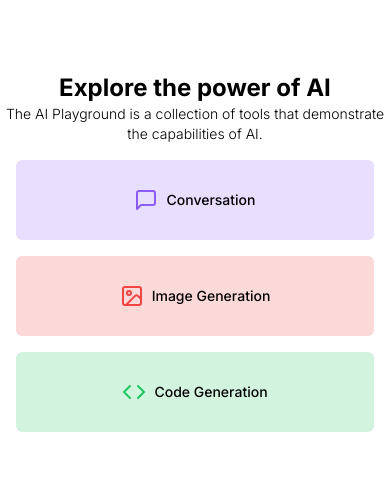
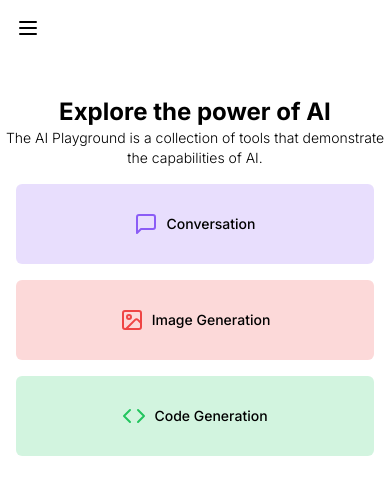
Before and after one commit to PrashanthBalakrishnan/ai-tools, a Next.js app: page / in a window 390 px wide. Shown: the top 494 px of the page. Built offline with nearby package versions, Linux system fonts and the light colour scheme.

Commit message:
fixed mobile nav

```diff
--- a/app/(site)/(dashboard)/conversation/page.tsx
+++ b/app/(site)/(dashboard)/conversation/page.tsx
@@ -11,7 +11,7 @@ import { useRouter } from "next/navigation";
 import Loader from "@/components/Loader";
 import { cn } from "@/lib/utils";
 import Empty from "@/components/Empty";
-import { Input } from "@/components/ui/Input";
+import Input from "@/components/ui/input";
 
 type messageType = {
   content: string;
@@ -21,7 +21,6 @@ type messageType = {
 const ConversationPage = () => {
   const [messages, setMessages] = useState<messageType[]>([]);
   const router = useRouter();
-
   const {
     register,
     handleSubmit,
--- a/components/Navbar.tsx
+++ b/components/Navbar.tsx
@@ -1,6 +1,29 @@
 "use client";
 
+import { Menu } from "lucide-react";
+import { useState } from "react";
+import Sidebar from "./Sidebar";
+import { cn } from "@/lib/utils";
+
 const Navbar = () => {
-  return <nav className="flex items-center p-4"></nav>;
+  const [isOpen, setIsOpen] = useState<boolean>(false);
+  return (
+    <nav className="flex items-center p-4">
+      <button
+        className="z-50 block  md:hidden"
+        onClick={() => setIsOpen((prev) => !prev)}
+      >
+        <Menu className={isOpen ? "text-white" : "text-black"} />
+      </button>
+      <div
+        className={cn(
+          `bottom-0 left-0 h-full w-1/2 md:hidden`,
+          isOpen && "absolute",
+        )}
+      >
+        {isOpen && <Sidebar setIsOpen={setIsOpen} />}
+      </div>
+    </nav>
+  );
 };
 export default Navbar;
--- a/components/Sidebar.tsx
+++ b/components/Sidebar.tsx
@@ -1,7 +1,6 @@
 "use client";
 import { LayoutDashboard, MessageSquare, ImageIcon, Code } from "lucide-react";
 import Link from "next/link";
-import Image from "next/image";
 import { usePathname } from "next/navigation";
 import clsx from "clsx";
 
@@ -32,10 +31,14 @@ const routes = [
   // },
 ];
 
-const Sidebar = () => {
+interface SidebarProps {
+  setIsOpen?: React.Dispatch<React.SetStateAction<boolean>>;
+}
+
+const Sidebar = ({ setIsOpen }: SidebarProps) => {
   const pathname = usePathname();
   return (
-    <div className="flex h-full flex-col space-y-4 bg-gray-800 py-4 text-white">
+    <div className="flex h-full flex-col space-y-4 bg-gray-800 py-14 text-white md:py-4">
       <div className="px-3 py-2">
         <Link href="/">
           <div className="text-2xl font-bold">AI Tools</div>
@@ -46,6 +49,7 @@ const Sidebar = () => {
           <Link
             href={route.href}
             key={route.href}
+            onClick={() => setIsOpen!(false)}
             className={clsx(
               "group flex w-full cursor-pointer justify-start rounded-lg p-3 text-sm font-medium transition hover:bg-white/10 hover:text-white",
               pathname === route.href ? "bg-white/10" : "text-zinc-400",
--- a/components/ui/input.tsx
+++ b/components/ui/input.tsx
@@ -14,8 +14,15 @@ export interface InputProps
   required?: boolean;
 }
 
-const Input = React.forwardRef<HTMLInputElement, InputProps>(
-  ({ className, type, register, errors, id, required, ...props }) => {
+const Input: React.FC<InputProps> = ({
+  className,
+  type,
+  register,
+  errors,
+  id,
+  required,
+  ...props
+}) => {
   return (
     <input
       type={type}
@@ -27,8 +34,5 @@ const Input = React.forwardRef<HTMLInputElement, InputProps>(
       {...register(id, { required })}
     />
   );
-  },
-);
-Input.displayName = "Input";
-
-export { Input };
+};
+export default Input;
```
Also changed, not shown: components/Form.tsx (added). Lines whose indentation alone changed are shown as unchanged.
